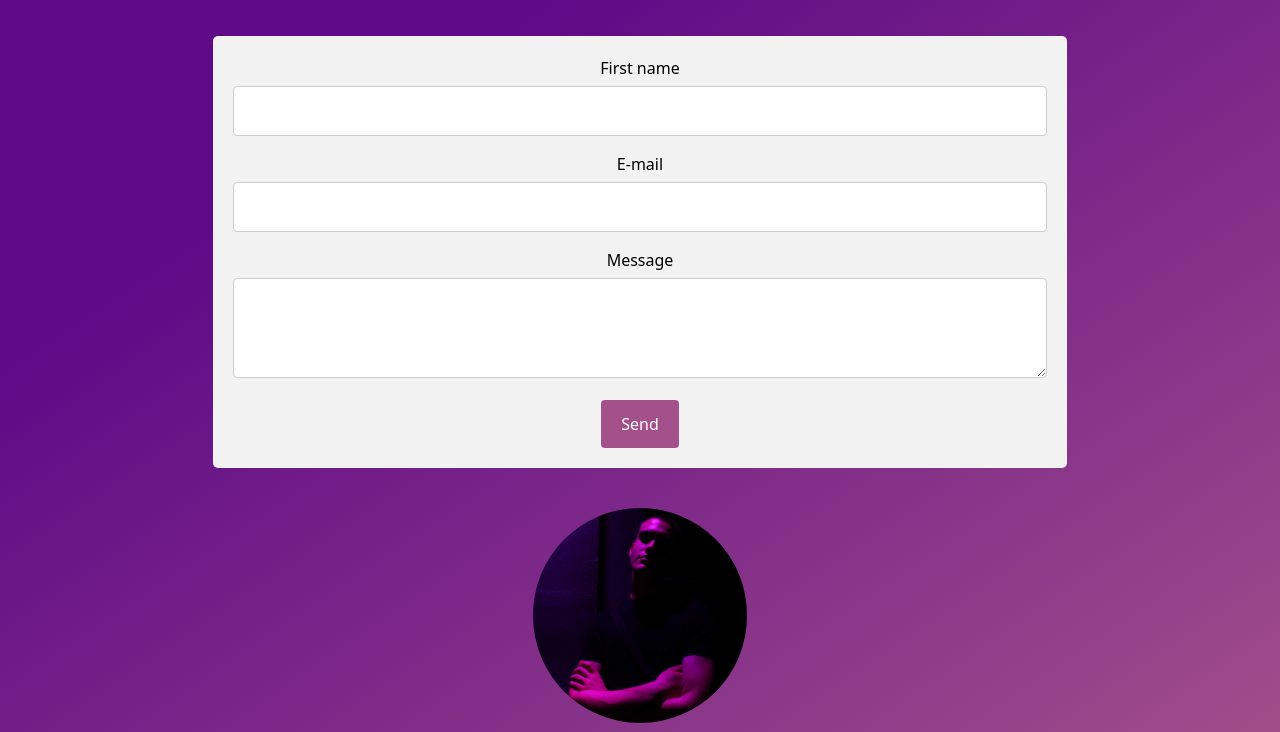
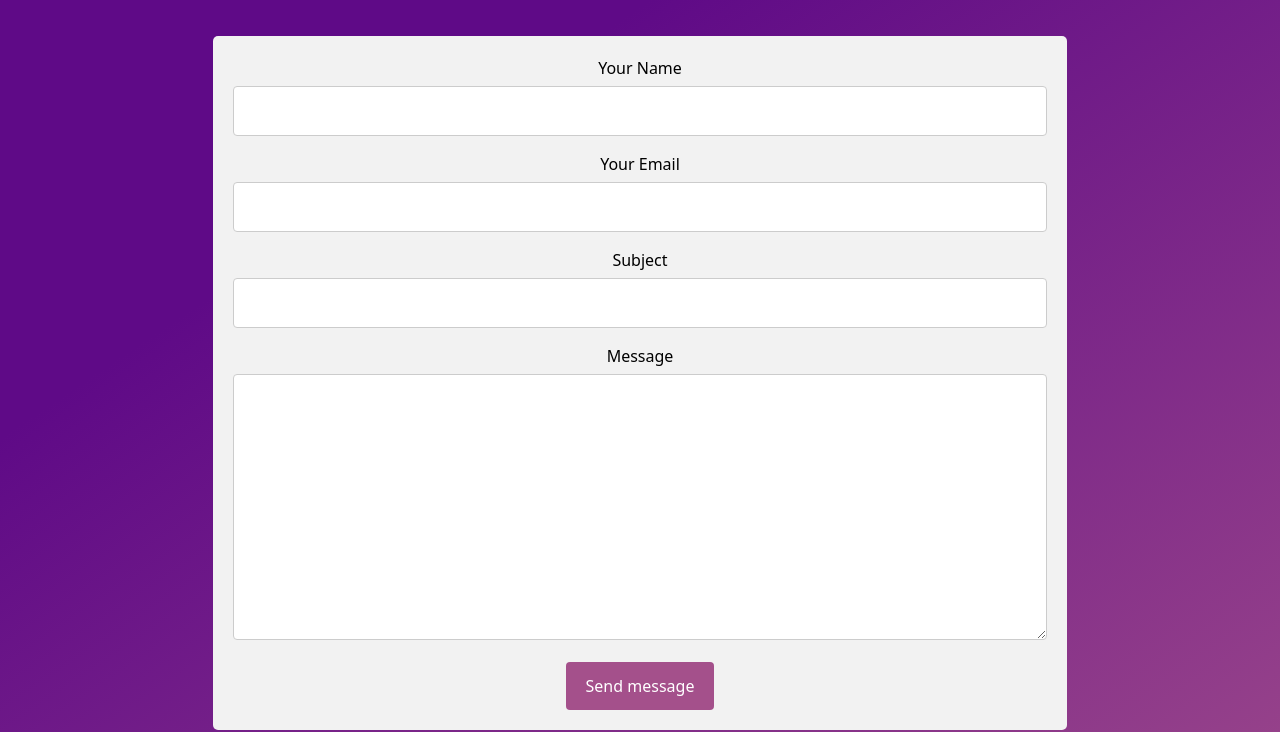
Before and after one commit to mateorumac/mateorumac.github.io, a plain HTML site: page contact.html in a window 1280 px wide. Shown: the part 80-812 px from the top of the page. Drawn offline with nearby package versions, Linux system fonts and the light colour scheme.

Commit message:
Add files via upload

```diff
--- a/contact.html
+++ b/contact.html
@@ -20,7 +20,7 @@
 }
 
 /* Style the submit button with a specific background color etc */
-input[type=submit] {
+#sendButton {
   background-color: #a4508b;;
   color: white;
   padding: 12px 20px;
@@ -30,7 +30,7 @@ input[type=submit] {
 }
 
 /* When moving the mouse over the submit button, add a darker green color */
-input[type=submit]:hover {
+#sendButton:hover {
   background-color: #5f0a87;
 }
 
@@ -41,31 +41,65 @@ input[type=submit]:hover {
   padding: 20px;
 }
         </style>
+        <script type="text/javascript" src="https://cdn.jsdelivr.net/npm/emailjs-com@3/dist/email.min.js"></script>
+        <script type="text/javascript">
+        (function() {
+        emailjs.init("user_rx1L584n1oBURuJQsM15h");
+        })();
+        </script>
     </head>
     <body style=" background-color: #a4508b;
     background-image: linear-gradient(326deg, #a4508b 0%, #5f0a87 74%);"
     >
         <div class="w-8/12 mx-auto mt-10  text-center">
             <h1 class="text-3xl font-semibold my-5 text-white" >Contact me!</h1></div>
-        <div class="container w-8/12 mx-auto mt-10 p-5 text-center">
-            <form action="action_page.php">
+            <div class="container w-8/12 mx-auto mt-10 p-5 text-center">
+            <form role="form" class="php-email-form" id="contact-form">
+              <div class="form-row">
+                  <div class="form-group ">
+                      <label for="name">Your Name</label>
+                      <input type="text" name="user_name" class="form-control" id="name" data-rule="minlen:4" data-msg="Please enter at least 4 characters" />
+                      <div class="validate"></div>
+                  </div>
+                  <div class="form-group ">
+                      <label for="name">Your Email</label>
+                      <input type="text" class="form-control" name="email" id="email" data-rule="email" data-msg="Please enter a valid email" />
+                      <div class="validate"></div>
+                  </div>
+                  </div>
+                      <div class="form-group">
+                          <label for="name">Subject</label>
+                          <input type="text" name="subject" class="form-control" id="subject" data-rule="minlen:4" />
+                          <div class="validate"></div></div>
 
-              <label for="fname">First name</label>
-              <input type="text" id="fname" name="firstname">
+                          <div class="form-group">
+                              <label for="name">Message</label>
+                              <textarea class="form-control" name="message" rows="10"  id="message" data-rule="required"></textarea>
+                              <div class="validate"></div></div>
 
-              <label for="lname">E-mail</label>
-              <input type="text" id="lname" name="lastname">
-
-              <label for="subject">Message</label>
-              <textarea id="subject" name="subject" style="height:100px"></textarea>
-
-              <input type="submit" value="Send">
-
-            </form>
-          </div>
+                            <div class="text-center"><button id="sendButton" onclick='sendMail()' value="Send" type="submit">Send message</button> </div>
+                            </form></div>
           <div class=" rounded-2xl  w-8/12 mx-auto mt-10  text-center">
             <a href="index.html"><img src="img/me.jpg" class=" border-5 border-gray rounded-full w-3/12 mx-auto" /></a>
             <h1 class=" font-semibold my-5 text-white">Click on me to return to the home page</h1></div>
+        <script type="text/javascript">
+        function sendMail(){
+          document.getElementById('contact-form').addEventListener('submit', function(event){
+            event.preventDefault();
+            emailjs.sendForm('service_1m9hxlc',"template_029393s",'#contact-form')
+            .then(function(){
+              console.log('SUCCESS!');
+              let success=document.getElementById("sendButton");
+              let contactForm=document.getElementById('contact-form');
+              contactForm.reset();
+              success.innerHTML="Successfully sent";
+              setInterval(() => window.location.reload(true),3000)
+            }, function(error){
+                console.log('FAILED..', error);
+            });
+          });
+        }</script>
+
 
     </body>
 </html>
```
